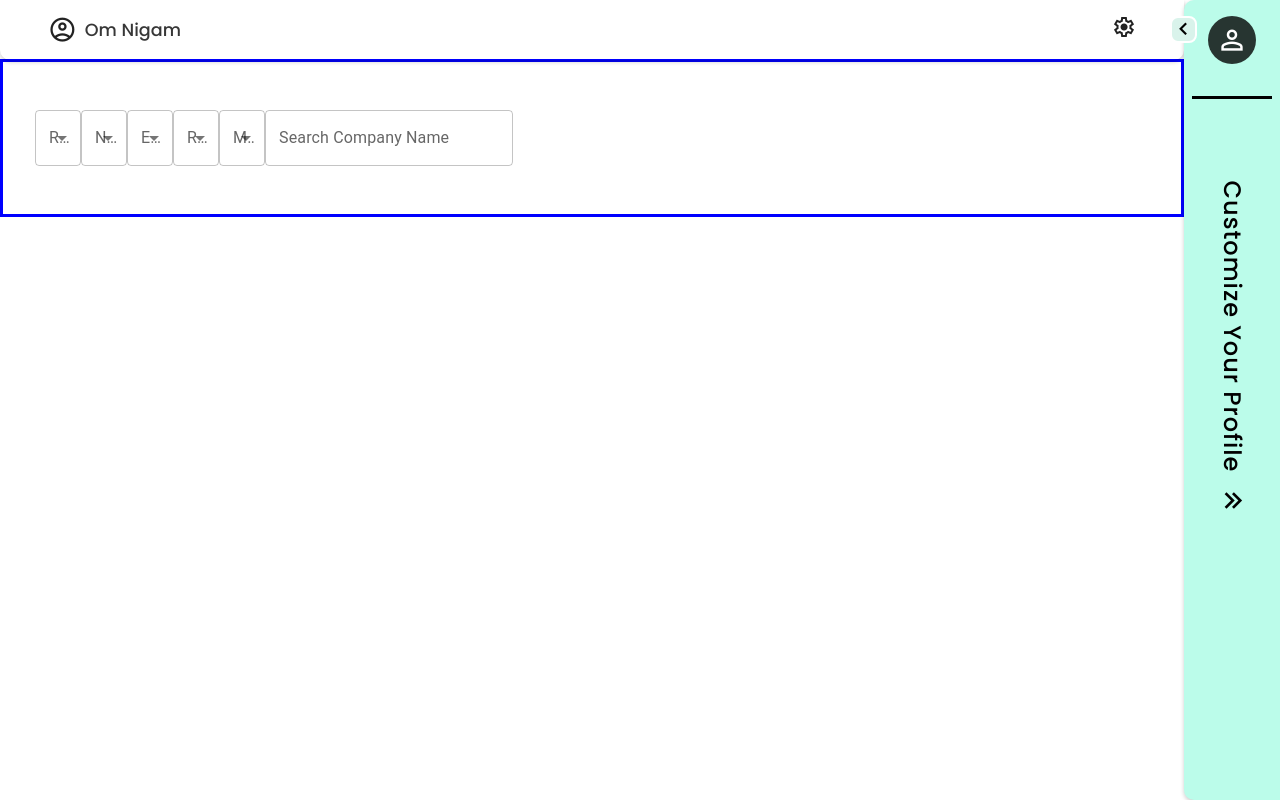
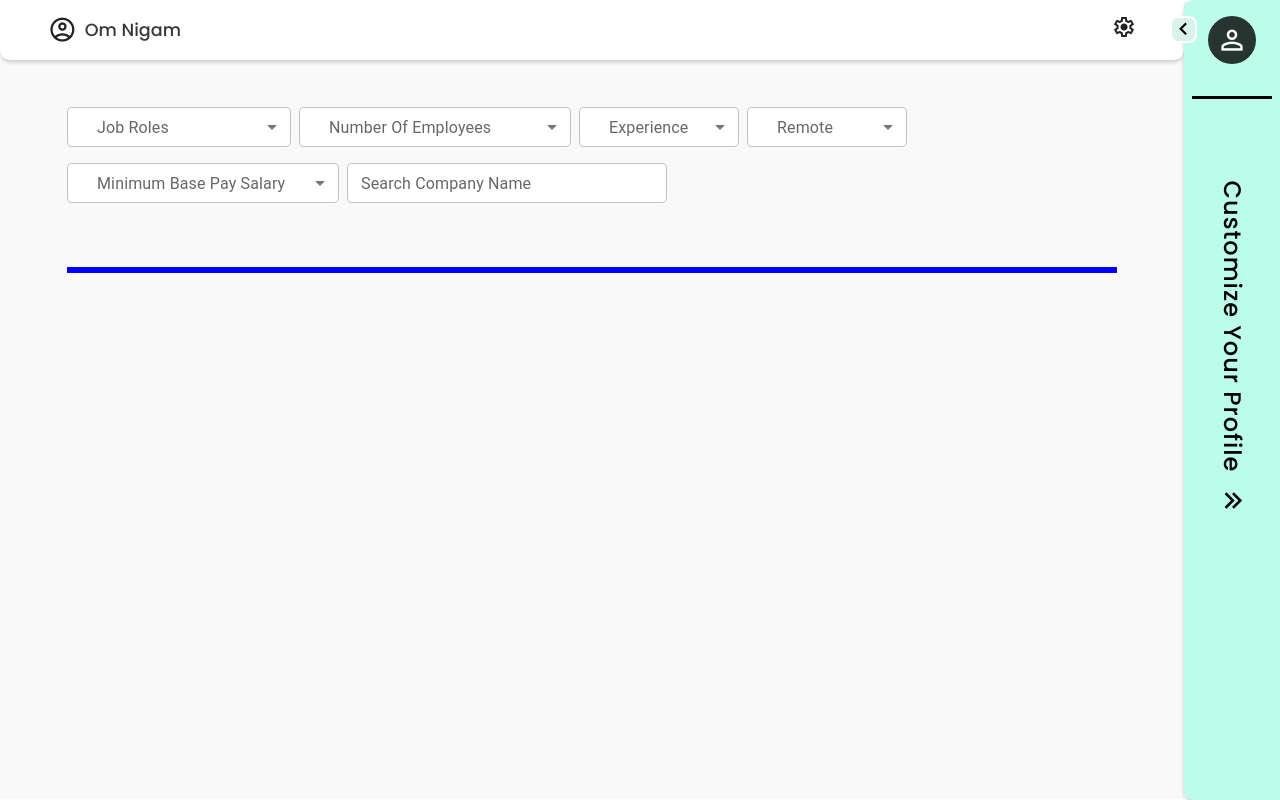
Before and after one commit to Omi1804/weekdayPortal, a React (Vite) app: page / in a window 1280 px wide. Built offline with nearby package versions, Linux system fonts and the light colour scheme.

Commit message:
fix: searching functionalities

```diff
--- a/src/App.tsx
+++ b/src/App.tsx
@@ -16,6 +16,7 @@ const App = () => {
     <div>
       <Header sidebar={sidebar} />
       <Sidebar sidebar={sidebar} handleSidebar={handleSidebar} />
+
       <SearchArea sidebar={sidebar} />
     </div>
   );
--- a/src/Components/Header/header.css
+++ b/src/Components/Header/header.css
@@ -6,6 +6,7 @@
   padding: 0.5rem 3rem;
   position: fixed;
   color: #222;
+  background-color: white;
   width: calc(100% - 6rem);
   top: 0;
   border-bottom-left-radius: 10px;
--- a/src/Components/SearchArea/SearchArea.tsx
+++ b/src/Components/SearchArea/SearchArea.tsx
@@ -2,6 +2,7 @@ import { useState } from "react";
 import "./searchArea.css";
 import MultiSelect from "../SubComponents/Select";
 import { TextField } from "@mui/material";
+import Card from "../SubComponents/Card/Card";
 
 const SearchArea = ({ sidebar }: { sidebar: boolean }) => {
   const [roles, setRoles] = useState([]);
@@ -57,12 +58,13 @@ const SearchArea = ({ sidebar }: { sidebar: boolean }) => {
     <div className={`searchArea ${sidebar ? "open" : ""}`}>
       <div className="filters">
         <MultiSelect
-          label="Roles"
+          label="Job Roles"
           options={roleOptions}
           value={roles}
           onChange={(e: any) => {
             setRoles(e.target.value);
           }}
+          minWidth="14rem"
         />
         <MultiSelect
           label="Number Of Employees"
@@ -71,6 +73,7 @@ const SearchArea = ({ sidebar }: { sidebar: boolean }) => {
           onChange={(e: any) => {
             setNoOfEmployees(e.target.value);
           }}
+          minWidth="17rem"
         />
         <MultiSelect
           label="Experience"
@@ -79,6 +82,7 @@ const SearchArea = ({ sidebar }: { sidebar: boolean }) => {
           onChange={(e: any) => {
             setExperience(e.target.value);
           }}
+          minWidth="10rem"
         />
         <MultiSelect
           label="Remote"
@@ -87,6 +91,7 @@ const SearchArea = ({ sidebar }: { sidebar: boolean }) => {
           onChange={(e: any) => {
             setJobType(e.target.value);
           }}
+          minWidth="10rem"
         />
         <MultiSelect
           label="Minimum Base Pay Salary"
@@ -95,6 +100,7 @@ const SearchArea = ({ sidebar }: { sidebar: boolean }) => {
           onChange={(e: any) => {
             setMinimumBasePaySalary(e.target.value);
           }}
+          minWidth="17rem"
         />
         <TextField
           id="outlined-basic"
@@ -104,9 +110,13 @@ const SearchArea = ({ sidebar }: { sidebar: boolean }) => {
           onChange={(e: any) => {
             setSearchText(e.target.value);
           }}
+          size="small"
+          sx={{ width: "20rem", bgcolor: "white" }}
         />
       </div>
-      <div className="jobCards"></div>
+      <div className="jobCards">
+        <Card />
+      </div>
     </div>
   );
 };
--- a/src/Components/SearchArea/searchArea.css
+++ b/src/Components/SearchArea/searchArea.css
@@ -1,9 +1,10 @@
 .searchArea {
-  border: 3px solid blue;
   width: calc(100% - 6rem);
   transition: all 0.1s ease;
   margin-top: 3.7rem;
-  padding: 3rem 2rem;
+  padding: 3rem 6cap;
+  background-color: #f9f9f9;
+  height: calc(100vh - 60px);
 }
 
 .searchArea.open {
@@ -12,5 +13,17 @@
 
 .filters {
   display: flex;
+  align-items: center;
+  /* justify-content: center; */
+
   flex-wrap: wrap;
+  column-gap: 0.5rem;
+  row-gap: 1rem;
 }
+
+.jobCards {
+  border: 3px solid blue;
+  margin-block: 4rem;
+  display: grid;
+  grid-template-columns: 3fr;
+}
--- /dev/null
+++ b/src/Components/SubComponents/Card/Card.tsx
@@ -0,0 +1,7 @@
+import "./card.css";
+
+const Card = () => {
+  return <div></div>;
+};
+
+export default Card;
--- a/src/Components/SubComponents/Select.tsx
+++ b/src/Components/SubComponents/Select.tsx
@@ -7,7 +7,14 @@ import {
   Chip,
 } from "@mui/material";
 
-const MultiSelect = ({ label, options, value, onChange, ...props }: any) => {
+const MultiSelect = ({
+  minWidth,
+  label,
+  options,
+  value,
+  onChange,
+  ...props
+}: any) => {
   // Function to handle the deletion of a chip
   const handleDelete = (item: any) => () => {
     onChange({
@@ -18,8 +25,21 @@ const MultiSelect = ({ label, options, value, onChange, ...props }: any) => {
   };
 
   return (
-    <FormControl {...props}>
-      <InputLabel>{label}</InputLabel>
+    <FormControl
+      sx={{
+        minWidth: minWidth,
+        bgcolor: "white",
+      }}
+      size="small"
+      {...props}
+    >
+      <InputLabel
+        sx={{
+          paddingInline: "1rem",
+        }}
+      >
+        {label}
+      </InputLabel>
       <Select
         multiple
         value={value}
```
Also changed, not shown: src/Components/SubComponents/Card/card.css (added).
